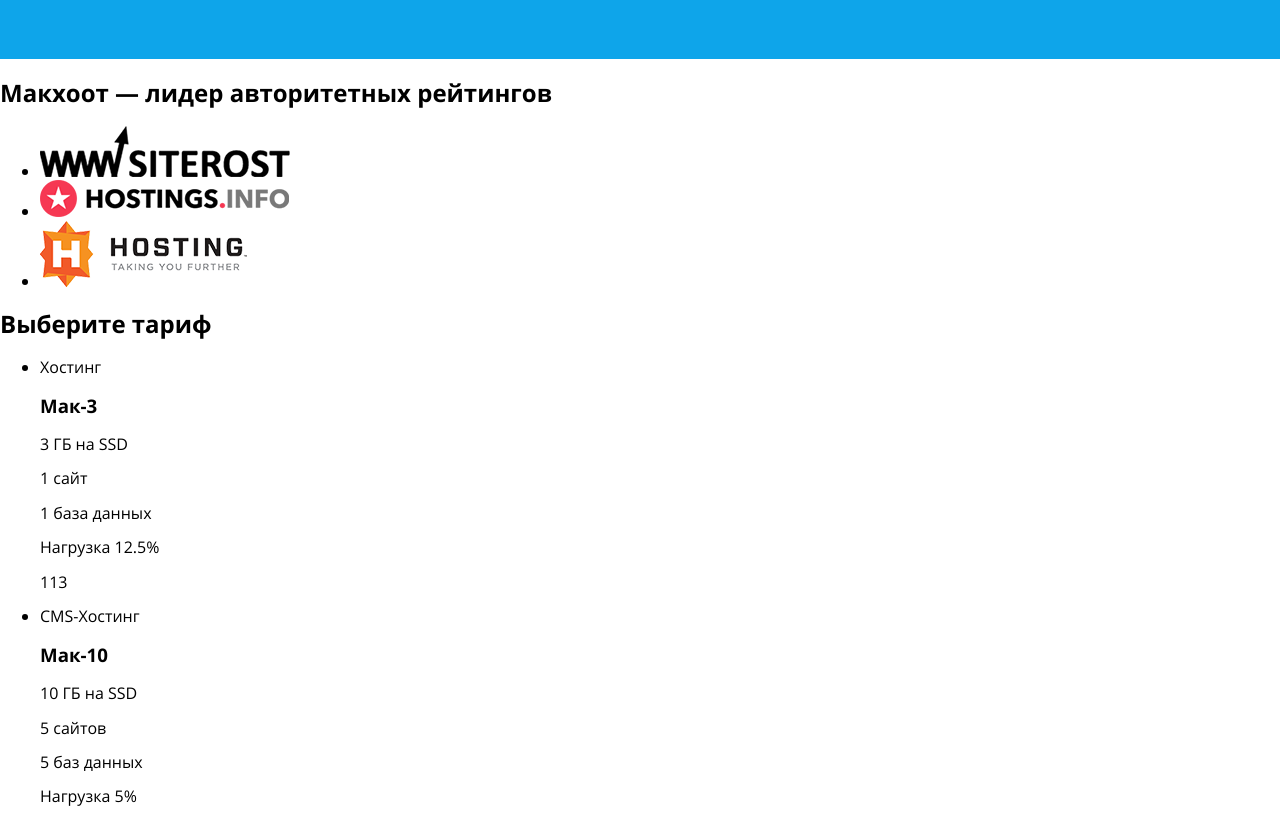
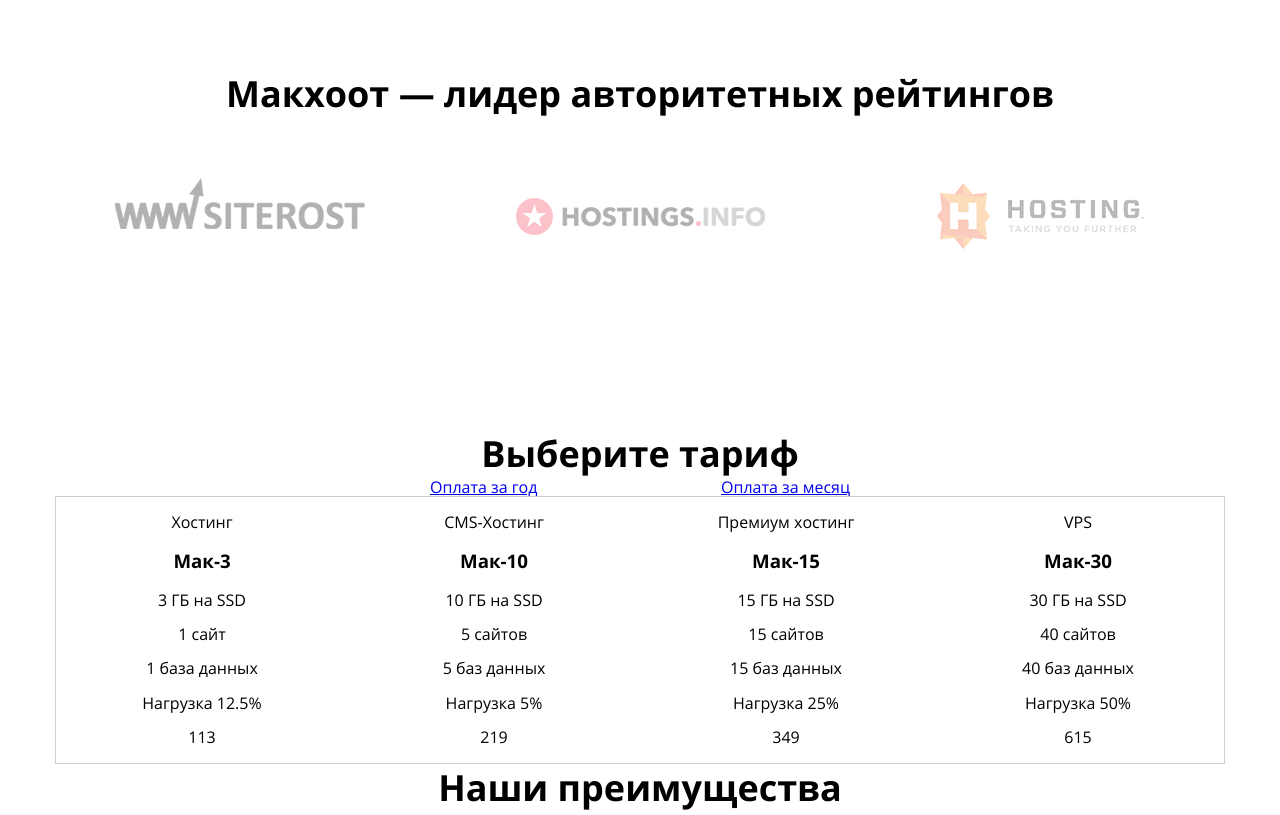
Before and after one commit to tarasovnm/kmb5_01_makxoot, a website: page #src/index.html in a window 1280 px wide. Shown: the part 820-1635 px from the top of the page. Drawn offline with nearby package versions, Linux system fonts and the light colour scheme; files that its build step writes are made by us from their sources; a web font is replaced by a local one.

Commit message:
Done more stylization

```diff
--- a/#src/index.html
+++ b/#src/index.html
@@ -79,26 +79,35 @@
   <main class="page-main">
 
     <section class="ratings">
+      <div class="container">
         <h2 class="ratings__title section-title">Макхоот — лидер авторитетных рейтингов</h2>
 
         <ul class="ratings__list">
           <li class="ratings__item">
+            <a class="ratings__link" href="#">
               <img class="ratings__logo" src="img/siterost-ru-logo.png" alt="">
+            </a>
           </li>
           <li class="ratings__item">
+            <a class="ratings__link" href="#">
               <img class="ratings__logo" src="img/hostings.info-logo.png" alt="">
+            </a>
           </li>
           <li class="ratings__item">
+            <a class="ratings__link" href="#">
               <img class="ratings__logo" src="img/hosting-cloud-partner-logo.png" alt="">
+            </a>
           </li>
         </ul>
+      </div>
     </section>
 
     <section class="plans">
       <h2 class="plans__title section-title">Выберите тариф</h2>
 
-      <div class="plans__trigger">
-
+      <div class="plans__tabs">
+        <a class="plans__tab" href="#">Оплата за год</a>
+        <a class="plans__tab" href="#">Оплата за месяц</a>
       </div>
 
       <ul class="plans__list">
--- a/#src/js/script.js
+++ b/#src/js/script.js
@@ -2,5 +2,8 @@ $(document).ready(function () {
   $(".header-slider").slick({
     dots: true,
     infinite: true,
+    arrows: false,
+    autoplay: true,
+    autoplaySpeed: 2000,
   });
 });
--- a/#src/scss/style.scss
+++ b/#src/scss/style.scss
@@ -4,7 +4,7 @@
 @import "global";
 
 .header {
-  padding: 50px 0 140px 0;
+  padding: 50px 0 5px 0;
   background-color: $accent-color;
 }
 
@@ -71,7 +71,10 @@
     padding-left: 98px;
     padding-bottom: 160px;
 
-    background-color: black;
+    background-image: url("../img/servers.png"),
+      radial-gradient(circle at 900px 180px, rgba(255, 255, 255, 0.75), transparent 180px);
+    background-repeat: no-repeat, no-repeat;
+    background-position: right 50px;
   }
 
   &__title {
@@ -118,7 +121,7 @@
   .slick-dots {
     display: flex;
     list-style: none;
-    margin: 0;
+    margin: 50px 0;
     padding: 0;
     justify-content: center;
 
@@ -145,3 +148,102 @@
     }
   }
 }
+
+.section-title {
+  font-size: 36px;
+  line-height: 48px;
+  font-weight: bold;
+  text-align: center;
+
+  margin: 0;
+  padding: 0;
+}
+
+.ratings {
+  padding-top: 95px;
+  padding-bottom: 80px;
+
+  &__title {
+    margin-bottom: 60px;
+  }
+
+  &__list {
+    display: flex;
+    align-items: center;
+    justify-content: space-between;
+    margin: 0;
+    padding: 0;
+    list-style: none;
+  }
+
+  &__item:first-child img {
+    margin-bottom: 25px;
+  }
+
+  &__link {
+    display: flex;
+    align-items: center;
+    justify-content: center;
+    width: 340px;
+    height: 77px;
+    opacity: 0.3;
+
+    &:hover {
+      opacity: 1;
+      //border: 1px solid black;
+      box-shadow: 0 0 35px rgba(0, 0, 0, 0.1);
+    }
+  }
+
+  &__logo {
+    margin: 0;
+    padding: 0;
+  }
+}
+
+.plans {
+  padding-top: 95px;
+
+  &__tabs {
+    display: flex;
+    justify-content: space-between;
+    max-width: 420px;
+    margin: 0 auto;
+  }
+
+  &__list {
+    display: flex;
+    list-style: none;
+    max-width: 1170px;
+    margin: 0 auto;
+    padding: 0;
+
+    border: 1px solid #d0cece;
+  }
+
+  &__item {
+    width: 25%;
+    text-align: center;
+  }
+
+  &__item-category {
+  }
+
+  &__item-title {
+  }
+
+  &__ssd {
+  }
+
+  &__cites {
+  }
+
+  &__databases {
+  }
+
+  &__load {
+  }
+
+  &__price {
+  }
+}
```
Also changed, not shown: #src/img/servers.png. Lines whose indentation alone changed are shown as unchanged.
